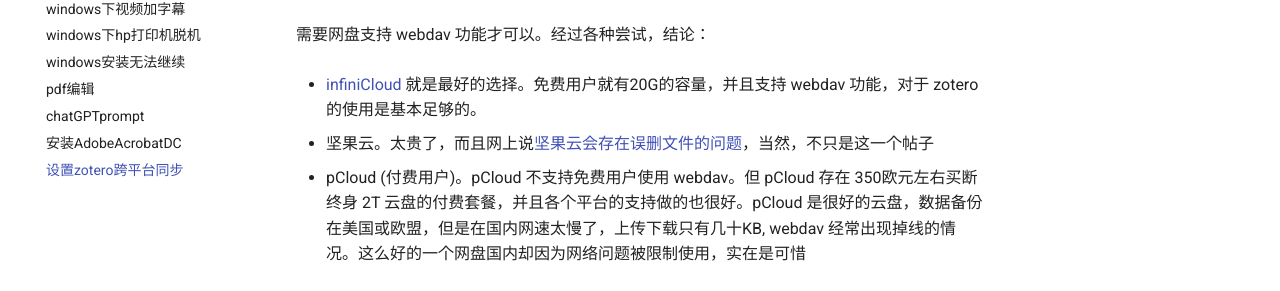
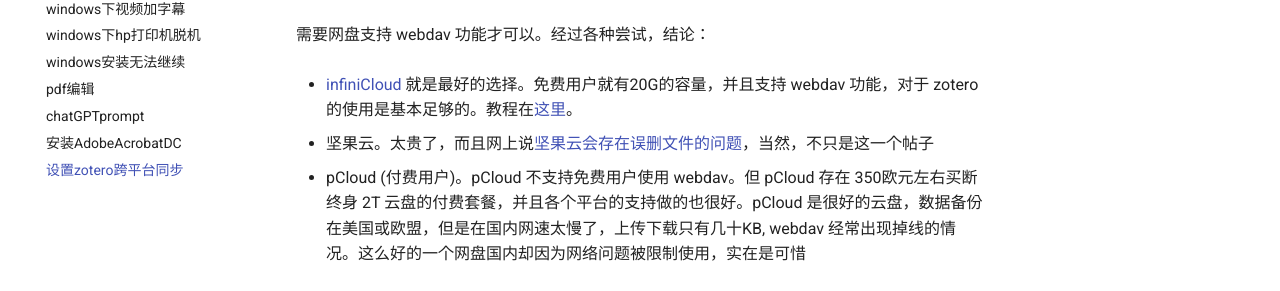
Before and after one commit to ymma98/technotes, an MkDocs documentation site: the page built from docs/杂谈/设置zotero跨平台同步.md, in a window 1280 px wide and 900 px high. Shown: the part 366-657 px from the top of the window. Built offline with MkDocs 1.6.1 and Material for MkDocs 9.7.7, drawn with Linux system fonts in a browser that asks for light colours.

Commit message:
docs/杂谈/设置zotero跨平台同步.md updated from https://stackedit.cn/

```diff
--- a/docs/杂谈/设置zotero跨平台同步.md
+++ b/docs/杂谈/设置zotero跨平台同步.md
@@ -6,7 +6,7 @@
 
 需要网盘支持 webdav 功能才可以。经过各种尝试，结论：
 
-* [infiniCloud](https://infini-cloud.net/en/) 就是最好的选择。免费用户就有20G的容量，并且支持 webdav 功能，对于 zotero 的使用是基本足够的。
+* [infiniCloud](https://infini-cloud.net/en/) 就是最好的选择。免费用户就有20G的容量，并且支持 webdav 功能，对于 zotero 的使用是基本足够的。教程在[这里](https://infini-cloud.net/en/clients_zotero.html)。
 
 * 坚果云。太贵了，而且网上说[坚果云会存在误删文件的问题](https://www.zhihu.com/question/443637707/answer/2063893553)，当然，不只是这一个帖子
 
```
Also changed, not shown: other parts of docs/杂谈/设置zotero跨平台同步.md (+2 -2 lines).
